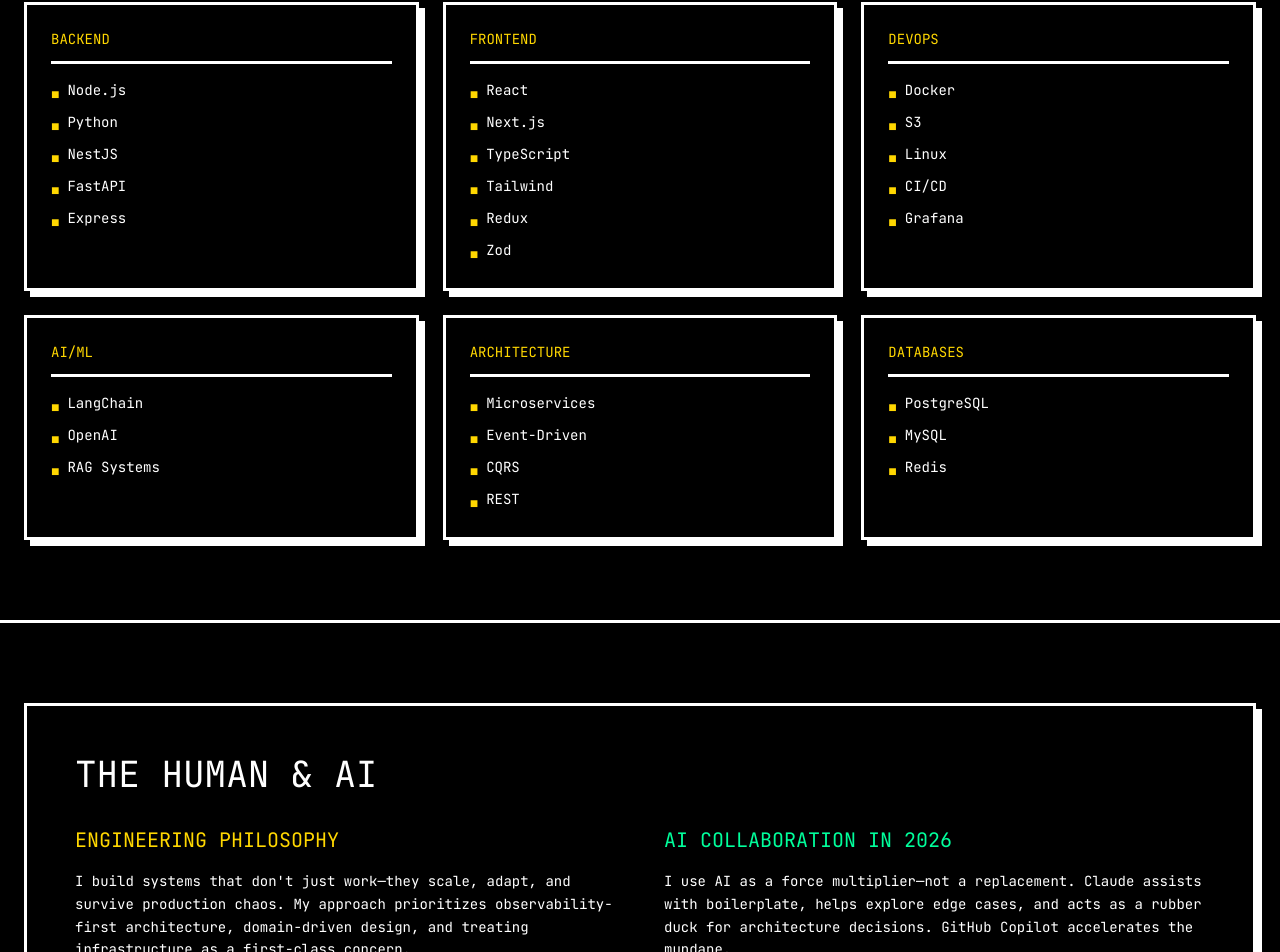
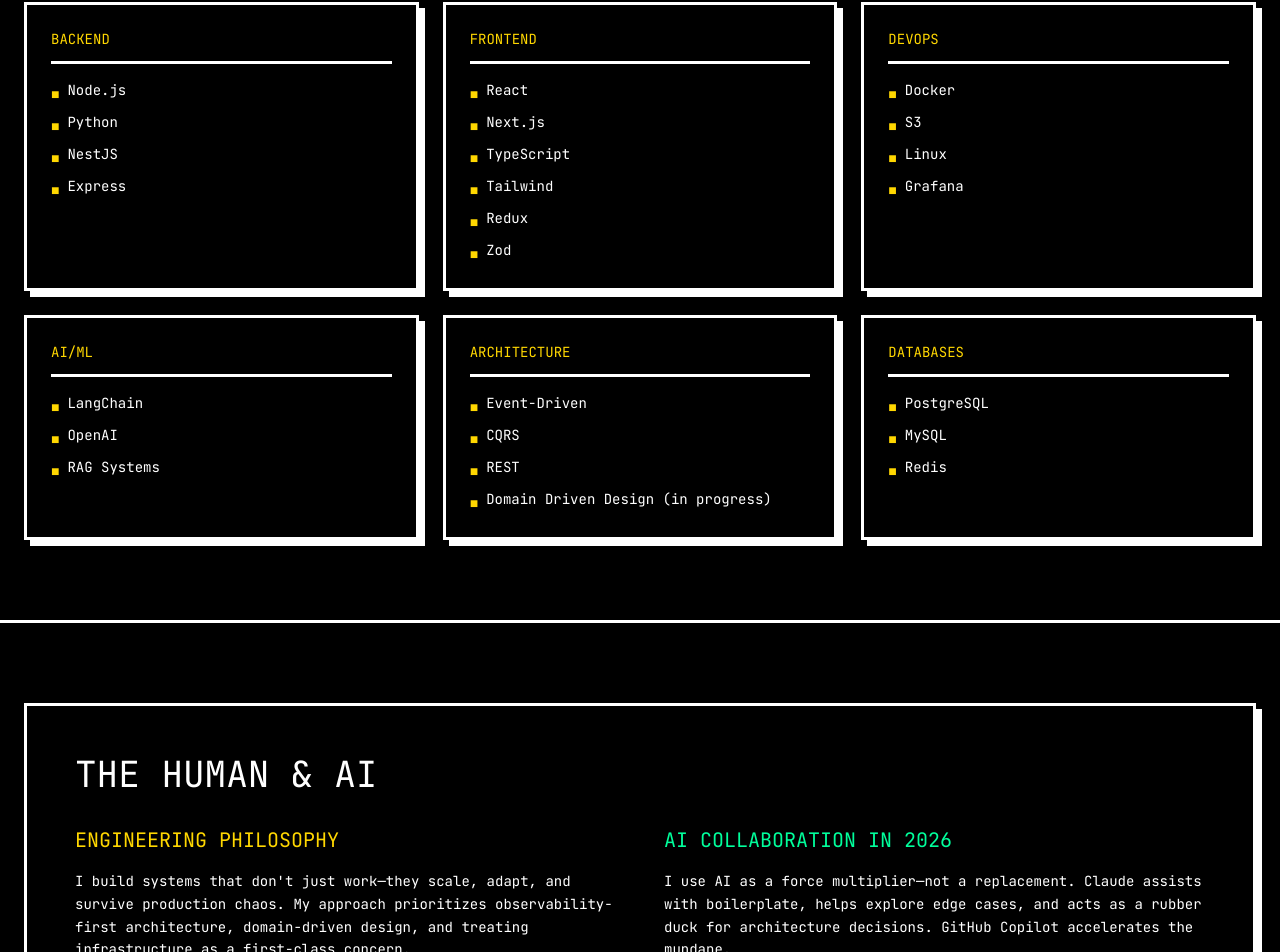
Before and after one commit to IEchaburu/portfolio, a Next.js app: page / in a window 1280 px wide. Shown: the part 2847-3799 px from the top of the page. Built offline with nearby package versions, Linux system fonts and the light colour scheme.

Commit message:
Actualizar stack.ts

```diff
--- a/content/stack.ts
+++ b/content/stack.ts
@@ -6,7 +6,7 @@
 export const categories: SkillCategory[] = [
   {
     title: "BACKEND",
-    skills: ["Node.js", "Python", "NestJS", "FastAPI", "Express"],
+    skills: ["Node.js", "Python", "NestJS", "Express"],
   },
   {
     title: "FRONTEND",
@@ -14,7 +14,7 @@
   },
   {
     title: "DEVOPS",
-    skills: ["Docker", "S3", "Linux", "CI/CD", "Grafana"],
+    skills: ["Docker", "S3", "Linux", "Grafana"],
   },
   {
     title: "AI/ML",
@@ -27,10 +27,10 @@
   {
     title: "ARCHITECTURE",
     skills: [
-      "Microservices",
       "Event-Driven",
       "CQRS",
       "REST",
+      "Domain Driven Design (in progress)",
     ],
   },
   {
```
